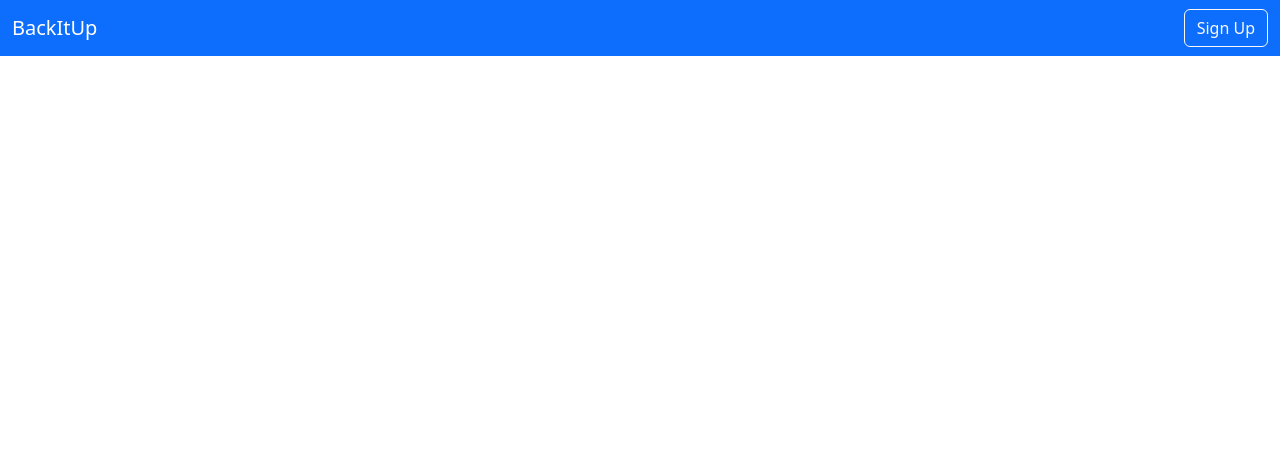
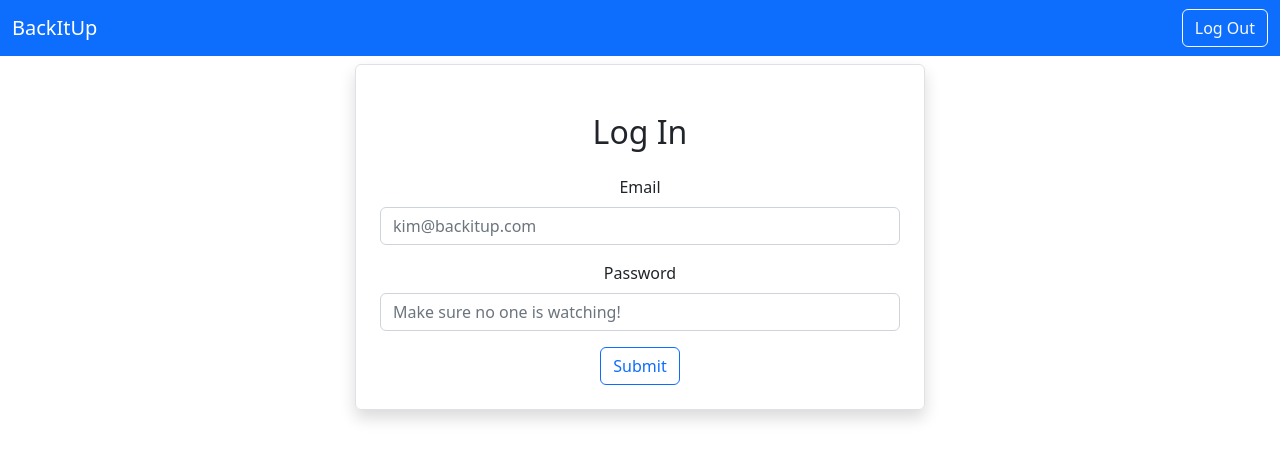
Before and after one commit to kimshitong/BackItUp, a React (Create React App) app in the folder backitup-front/: page /login in a window 1280 px wide. Before the commit this address had no page. Shown: the top 460 px of the page. Built offline with nearby package versions, Linux system fonts and the light colour scheme.

Commit message:
set up auth files

```diff
--- a/backitup-front/src/App.js
+++ b/backitup-front/src/App.js
@@ -8,13 +8,18 @@ import Post from './pages/Post'
 import Invest from './pages/Invest'
 import Admin from './pages/Admin';
 import Thanks from './pages/Thanks';
+import { useState } from 'react';
+import LogIn from './pages/LogIn';
 
 
 function App() {
+
+  const [isAuth, setIsAuth] = useState(false)
+
   return (
     <div className="App">
       <Router>
-        <Navbar />
+        <Navbar auth={isAuth}/>
 
         <Routes>
           <Route exact path ="/" element={<Home/>} />
@@ -24,6 +29,7 @@ function App() {
           <Route exact path ="/invest" element={<Invest/>} /> {/* find a way to make this a unique link for each project */}
           <Route exact path ="/admin" element={<Admin/>} />
           <Route exact path ="/thanks" element={<Thanks/>} />
+          <Route exact path ="/login" element={<LogIn/>} />
         </Routes>
 
       </Router>
--- a/backitup-front/src/layout/Navbar.js
+++ b/backitup-front/src/layout/Navbar.js
@@ -1,7 +1,18 @@
-import React from "react";
+import React, { useState } from "react";
 import { Link } from "react-router-dom"
 
 export default function Navbar() {
+
+  const [isAuth, setIsAuth] = useState(false)
+
+  const handleLogin = () => {
+    setIsAuth(true)
+  }
+
+  const handleLogout = () => {
+    setIsAuth(false)
+  }
+
   return (
     <div>
       <nav className="navbar navbar-expand-lg navbar-dark bg-primary">
@@ -25,9 +36,20 @@ export default function Navbar() {
             if not logged in, show sign up button
             if logged in, show create post button
           */}
-          <Link className="btn btn-outline-light" to="/adduser">
-            Sign Up
-          </Link>
+          {
+            isAuth
+              ? <><Link onClick={handleLogin} className="btn btn-outline-light" to="/login">
+                Log In
+                </Link>
+                <Link className="btn btn-outline-light" to="/adduser">
+                    Sign Up
+                </Link>
+                </>
+              : <Link onClick={handleLogout} className="btn btn-outline-light" to="/">
+                Log Out
+                </Link>
+          }
+
         </div>
       </nav>
     </div>
--- /dev/null
+++ b/backitup-front/src/pages/LogIn.js
@@ -0,0 +1,79 @@
+import axios from 'axios'
+import React, { useState } from 'react'
+import { useNavigate } from 'react-router-dom'
+
+export default function LogIn() {
+
+    let navigate = useNavigate()
+
+    const [token, setToken] = useState([])
+
+    const { email, password } = token
+
+    const handleChange = (event) => {
+        setToken({...token, [event.target.name]: event.target.value});
+    }
+
+    // Post user registration info to database
+    const onSubmit = async (event) => {
+        event.preventDefault()
+        const details = {
+            userEmail: email,
+            userPass: password
+        }
+
+        const database = await axios.post('http://localhost:8080/users')
+        console.log(database.data);
+
+        // @kim, need a backend function to check the details against the database
+
+
+        navigate("/")
+    };
+
+  return (
+    <div className="container">
+        <div className="row">
+            <div className="col-md-6 offset-md-3 border rounded p-4 mt-2 shadow">
+                <h2 className="text-center m-4">Log In</h2>
+                <form onSubmit={(event) => onSubmit(event)}>
+
+                <div className="mb-3">
+                    <label
+                        htmlFor="Email"
+                        className="form-label">
+                        Email
+                    </label>
+                    <input
+                        type={"text"}
+                        className="form-control"
+                        placeholder="kim@backitup.com"
+                        name="email"
+                        value={email}
+                        onChange={(event) => handleChange(event)}
+                    />
+                </div>
+
+                <div className="mb-3">
+                    <label
+                        htmlFor="Password"
+                        className="form-label">
+                        Password
+                    </label>
+                    <input
+                        type={"text"}
+                        className="form-control"
+                        placeholder="Make sure no one is watching!"
+                        name="password"
+                        value={password}
+                        onChange={(event) => handleChange(event)}
+                    />
+                </div>
+                <button type="submit" className="btn btn-outline-primary">Submit</button>
+                </form>
+            </div>
+
+        </div>
+    </div>
+  )
+}
```
